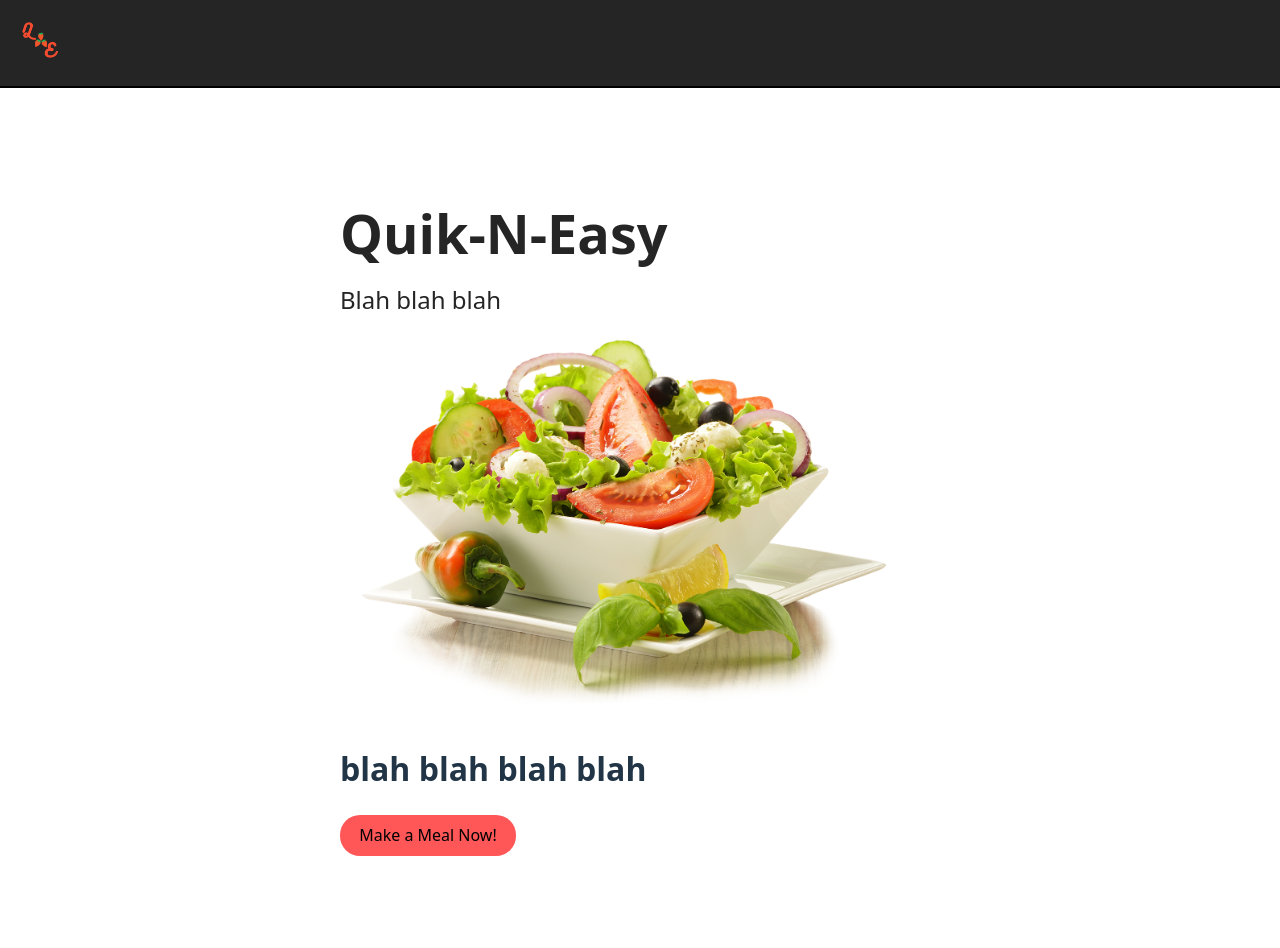
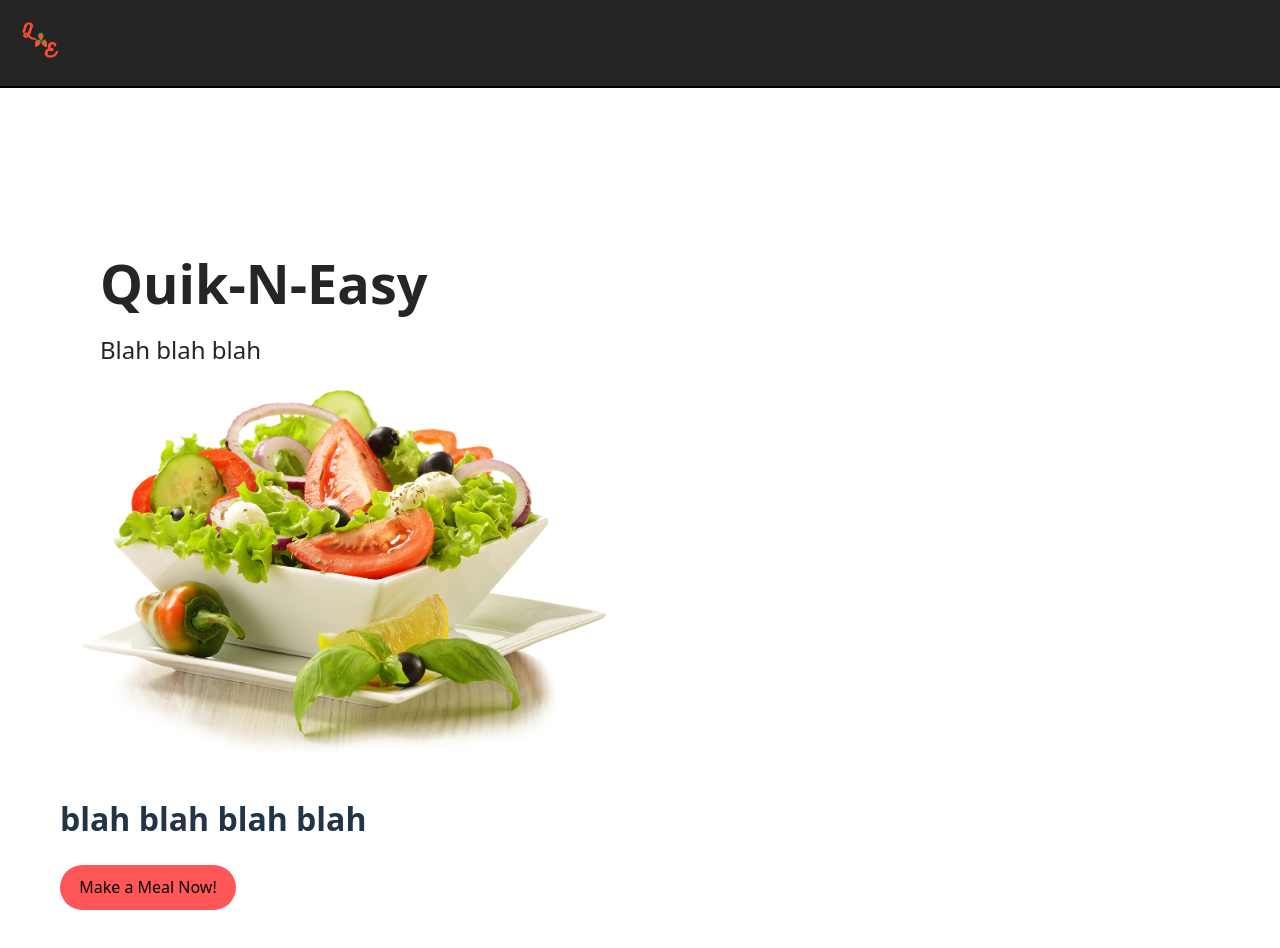
Before and after one commit to Lin8x/QuikNEasy, a React (Vite) app: page / in a window 1280 px wide. Shown: the top 948 px of the page. Before the commit the page ends 916 px from the top, so only its background shows below. Built offline with nearby package versions, Linux system fonts and the light colour scheme.

Commit message:
Working contents of home page
Working contents of home page

```diff
--- a/src/App.tsx
+++ b/src/App.tsx
@@ -12,7 +12,7 @@ function App() {
 <div className="App">
   <Navbar />
   <div className="Content">
-      <Homepage />
+      <Homepage  />
       <div className="flex">
         <a href="salad.png" target="_blank">
           <img
--- a/src/index.css
+++ b/src/index.css
@@ -55,8 +55,9 @@ body {
 
 .beginMeal{
   background-color: #FF5757;
+  height: 45px;
   color: black;
-  border-radius: 20px;
+  border-radius: 30px;
   padding: 0.6em 1.2em;
   border: none;
   font-size: 1em;
@@ -81,9 +82,22 @@ h1 {
 
 .Content{
   max-width: 600px;
-  margin: 40px auto;
+  margin: 90px 40px;
   padding: 20px;
 }
+
+
+.Content.home{
+  max-width: 6020px;
+  margin: 40px 40px;
+  padding: 20px;
+}
+
+.home {
+  text-align: left;
+  margin-left: 40px;
+}
+
 
 button {
   border-radius: 8px;
```
